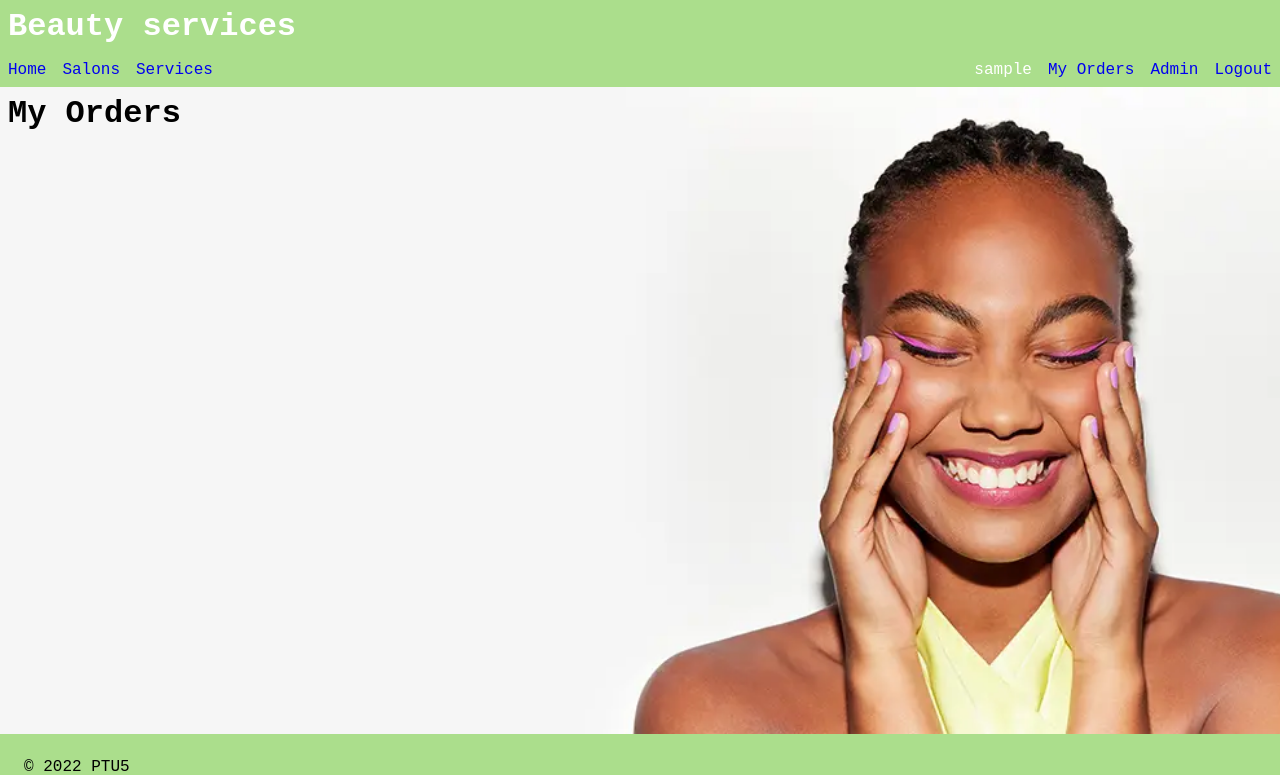
After one commit to IngridaVaitkuviene/ptu5_django_beauty_services, a Django app: page /my_orders/ in a window 1280 px wide. The commit adds this page. Shown: the top 775 px of the page. Run offline with Django 4.2, Linux system fonts and the light colour scheme; the visitor is signed in with stand-in values (Sample User, id 1); data that the repository does not hold is empty.

Commit message:
UserOrdersListView added

```diff
--- a/ptu5_beauty_services/beauty_services/templates/beauty_services/base.html
+++ b/ptu5_beauty_services/beauty_services/templates/beauty_services/base.html
@@ -19,6 +19,7 @@
                 <span class="spacer"></span>
                 {% if user.is_authenticated %}
                     <span>{{ user }}</span>
+                    <a href="{% url 'user_orders' %}">My Orders</a>
                     {% if user.is_superuser or user.is_staff %}
                         <a href="{% url 'admin:index' %}">Admin</a>
                     {% endif %}
--- /dev/null
+++ b/ptu5_beauty_services/beauty_services/templates/beauty_services/user_order_list.html
@@ -0,0 +1,6 @@
+{% extends 'beauty_services/base.html' %}
+{% block title %}My Orders in {{ block.super }}{% endblock title %}
+{% block content %}
+<h1>My Orders</h1>
+
+{% endblock content %}
--- a/ptu5_beauty_services/beauty_services/urls.py
+++ b/ptu5_beauty_services/beauty_services/urls.py
@@ -6,4 +6,5 @@
     path('salons/', views.salons, name='salons'),
     path('salon/<int:pk>/', views.SalonDetailView.as_view(), name='salon'),
     path('services/', views.ServiceListView.as_view(), name='services'),
+    path('my_orders/', views.UserOrderListView.as_view(), name='user_orders'),
 ]
--- a/ptu5_beauty_services/beauty_services/views.py
+++ b/ptu5_beauty_services/beauty_services/views.py
@@ -1,7 +1,8 @@
 from django.core.paginator import Paginator
+from django.contrib.auth.mixins import LoginRequiredMixin
 from django.shortcuts import render, get_object_or_404
 from django.views.generic import ListView, DetailView
-from . models import ServiceType, BeautySalon, Service
+from . models import ServiceType, BeautySalon, Service, OrderLine
 
 
 def index(request):
@@ -30,13 +31,19 @@
     model = BeautySalon
     template_name = 'beauty_services/salon_detail.html'
 
-# def salon(request, salon_id):
-#     context = {
-#         'salon': get_object_or_404(BeautySalon, id=salon_id),
-#     }
-#     return render(request, 'beauty_services/salon.html', context)
 
 class ServiceListView(ListView):
     model = Service
     paginate_by = 15
     template_name = 'beauty_services/services_list.html'
+
+
+class UserOrderListView(LoginRequiredMixin, ListView):
+    model = OrderLine
+    template_name = 'beauty_services/user_order_list.html'
+    paginate_by = 10
+
+    # def get_queryset(self):
+    #     queryset =  super().get_queryset()
+    #     queryset = queryset.filter(customer=self.request.user)
+    #     return queryset
```
